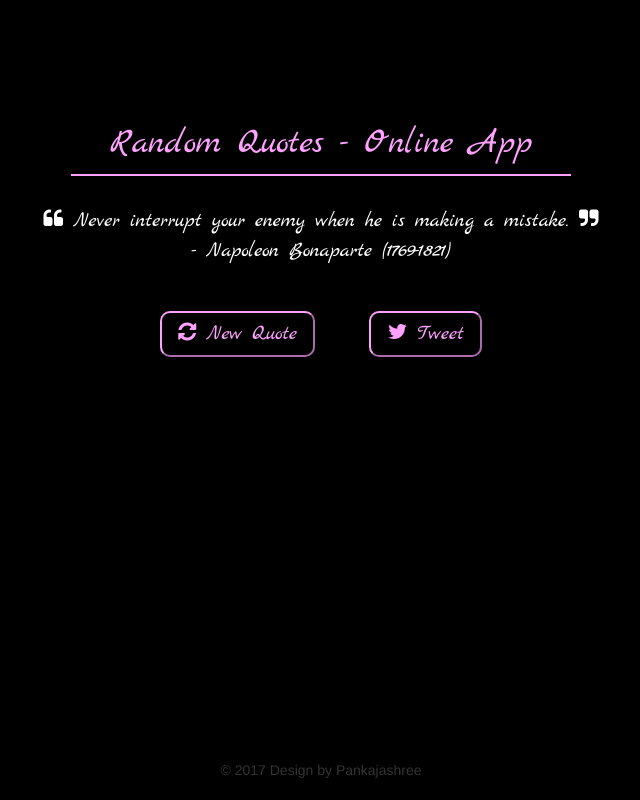
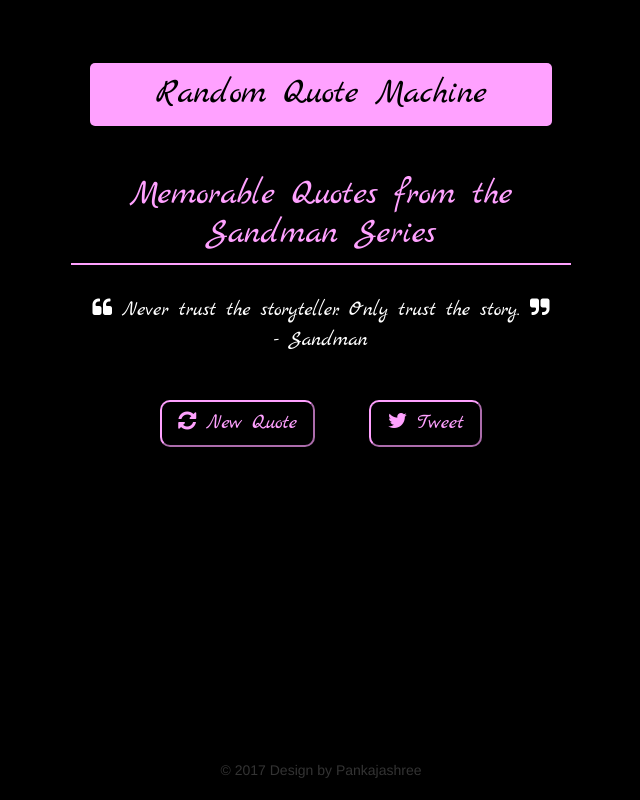
Before and after one commit to pankaja-shree/random-quotes, a plain HTML site: page index.html in a window 1280 px wide. Shown: the whole page, without its empty margins (319-959 px from the left). Drawn offline with nearby package versions, Linux system fonts and the light colour scheme; a web font is replaced by a local one.

Commit message:
Update Quotes Array

```diff
--- a/css/quotes.css
+++ b/css/quotes.css
@@ -20,21 +20,32 @@ body {
   color: white;
   font-family: 'Marck Script', cursive;
   font-size: 1.5em;
-  width: 43%;
+ width: 43%;
   margin-left: auto;
   margin-right: auto;
   height: auto;
   transition: all 2s;
 }
 
-h3 {
+h1{
+  width: 37%;
+  margin-left:auto;
+  margin-right:auto;
+  padding:1%;
+  background-color: #FFA1FF;
+  color:black;
+  font-family: 'Marck Script';
+  margin-top: 5%;
+  font-size: 2.5em;
+  border-radius:5px;
+}
+h2 {
   width: 40%;
   margin-left:auto;
   margin-right:auto;
   padding-bottom:10px;
   color: #FFA1FF;
   font-family: 'Marck Script';
-  margin-top: 10%;
   font-size: 2.5em;
   border-bottom: 2px solid
 }
--- a/index.html
+++ b/index.html
@@ -21,7 +21,8 @@
 
     <body>
     <div class="container-fluid text-center">
-  <h3> Random Quotes - Online App </h3><br>
+  <h1> Random Quote Machine </h1><br>
+  <h2> Memorable Quotes from the Sandman Series </h2><br>
   <div class="quotes">
     <div class="quote">
     </div>
--- a/js/quotes.js
+++ b/js/quotes.js
@@ -1,25 +1,33 @@
 $(document).ready(function() {
 
-  $(".quote").html('<i class="fa fa-quote-left" aria-hidden="true"></i> Never interrupt your enemy when he is making a mistake. <i class="fa fa-quote-right" aria-hidden="true"></i>');
-  $(".author").html("- Napoleon Bonaparte (1769-1821)");
+  $(".quote").html('<i class="fa fa-quote-left" aria-hidden="true"></i> Never trust the storyteller. Only trust the story. <i class="fa fa-quote-right" aria-hidden="true"></i>');
+  $(".author").html("- Sandman");
   var colors = ["#00FFFF", "#FFFF00", "#FFA500", "#00FF00"];
-  var randColor;
-  var quot = "Never interrupt your enemy when he is making a mistake. - Napoleon Bonaparte (1769-1821)";
+  var randColor,randindex;
+  var quotes = ["Things need not have happened to be true. Tales and dreams are the shadow-truths that will endure when mere facts are dust and ashes, and forgot.",
+  "Destinations are often a surprise to the destined.","It's astonishing how much trouble one can get into, if one works at it.","It is a fool's prerogative to utter truths that no one else will speak.",
+  "Little one, I would like to see anyone - prophet, king or god - persuade a thousand cats to do anything at the same time.",
+  "You get life, and breath, a world to walk and a path through the world--and the free will to wander the world as you choose.",
+  "I could never again be an angel.  Innocence, once lost, can never be regained.",
+  "I am content to be what I am.  What more than that could any man desire?",
+  "Reason.  It is no more reliable a tool than instinct, myth, or dream.  But it has the potential to be far more dangerous...",
+  "I don't think Home's a place anymore.  I think it's a state of mind." ];
+  var authors = ["Dream","Thessaly","Destruction","Dream","Orange Cat","Destruction","Lucifer","Joshua Norton I","Destruction","Barbie"];
+
 
   $("#new").on('click', function() {
 
-    $.getJSON("https://random-quote-generator.herokuapp.com/api/quotes/random", function(json) {
-
       randColor = colors[Math.floor(Math.random() * colors.length)];
+      randindex = Math.floor(Math.random() * quotes.length);
       var begin = '<i class="fa fa-quote-left" aria-hidden="true"></i> ';
 
       var end = ' <i class="fa fa-quote-right" aria-hidden="true"></i>';
-      $(".quote").html(begin + json.quote + end);
+      $(".quote").html(begin + quotes[randindex] + end);
       $(".quote").css({
         'color': randColor
       });
-      quot = json.quote + " - " + json.author;
-      $(".author").html("- " + json.author);
+
+      $(".author").html("- " + authors[randindex]);
       $(".author").css({
         'color': randColor
       });
@@ -31,7 +39,7 @@ $(document).ready(function() {
       $(this).removeClass('animated pulse');
     });
     });
-  });
+
 
   $("#tweet").on('click', function() {
     window.open("https:twitter.com/intent/tweet?text=" + quot);
```
